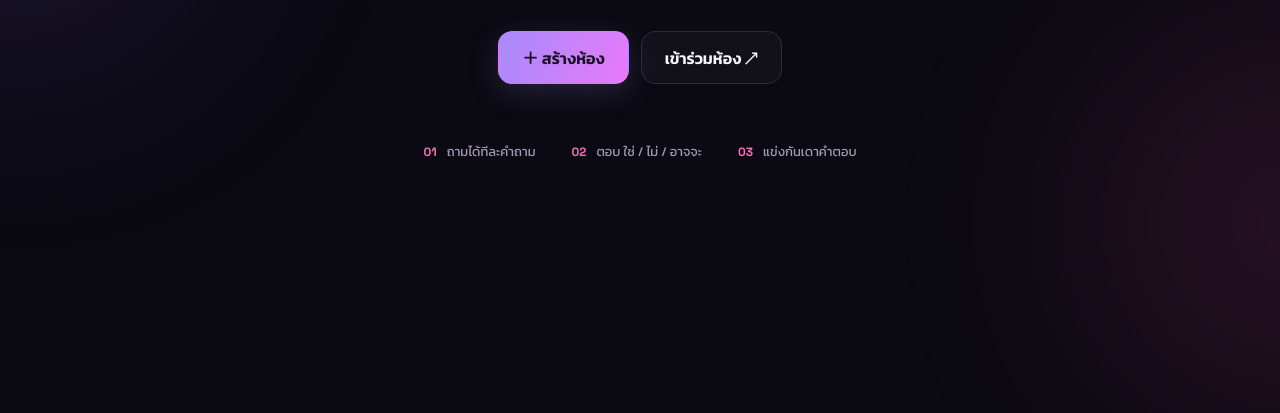
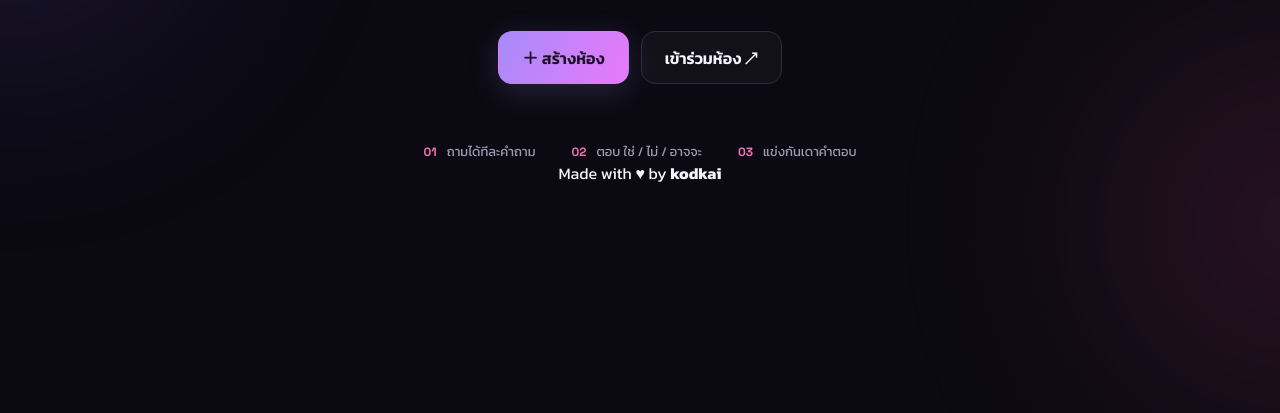
Before and after one commit to monffff31-ui/whoami, a website: page public/index.html in a window 1280 px wide. Shown: the part 387-800 px from the top of the page. Drawn offline with Linux system fonts and the light colour scheme.

Commit message:
Add home page creator credit by kodkai

```diff
--- a/public/index.html
+++ b/public/index.html
@@ -13,6 +13,7 @@
 <h1>ใครกันนะ<span>?</span></h1><p class="lead">ตั้งคำถาม และหาคำตอบ<br></p>
 <div class="home-actions"><button class="primary" id="openCreate">＋ สร้างห้อง</button><button class="secondary" id="openJoin">เข้าร่วมห้อง <span>↗</span></button></div>
 <div class="feature-row"><div><b>01</b><span>ถามได้ทีละคำถาม</span></div><div><b>02</b><span>ตอบ ใช่ / ไม่ / อาจจะ</span></div><div><b>03</b><span>แข่งกันเดาคำตอบ</span></div></div>
+<footer class="home-credit">Made with <span>♥</span> by <strong>kodkai</strong></footer>
 </section>
 <section id="lobby" class="screen hidden"><div class="section-head"><div><div class="eyebrow">ROOM LOBBY</div><h2>รอเพื่อนเข้ามา<span>.</span></h2></div><div class="lobby-head-actions"><button class="secondary small" id="editProfile">แก้ไขโปรไฟล์</button><button class="ghost" id="leaveLobby">← ออกจากห้อง</button></div></div><div class="room-code-card"><div><small>รหัสห้องของคุณ</small><strong id="roomCode">------</strong></div><button class="secondary small" id="copyCode">คัดลอกรหัส</button></div><p class="muted" id="lobbyStatus">กำลังรอผู้เล่น...</p><div id="lobbyPlayers" class="player-grid"></div><div id="readyControls" class="ready-controls"><button class="primary ready-button" id="readyBtn">เตรียมพร้อม</button><p class="muted center" id="readyStatus">พร้อมแล้ว 0 / 0 คน</p></div><div id="countdown" class="countdown hidden">3</div><p class="muted center" id="lobbyHint">ทุกคนต้องกดเตรียมพร้อมก่อน เกมจึงจะเริ่มนับถอยหลัง</p><div id="lastResults" class="last-results hidden"></div></section>
 <section id="game" class="screen hidden"><div class="section-head"><div><div class="eyebrow" id="phaseLabel">GAME ROOM</div><h2 id="gameTitle">วงล้อมคำตอบ<span>.</span></h2></div><div class="room-pill">ห้อง <b id="gameCode">------</b></div></div><div id="table" class="table"><div id="orbitPlayers" class="orbit-players"></div><div class="table-core"><span>WHO</span><strong>AM I<span>?</span></strong><small id="turnLabel">เตรียมตัวให้พร้อม</small></div></div><div id="gamePanel" class="game-panel"></div></section>
```
